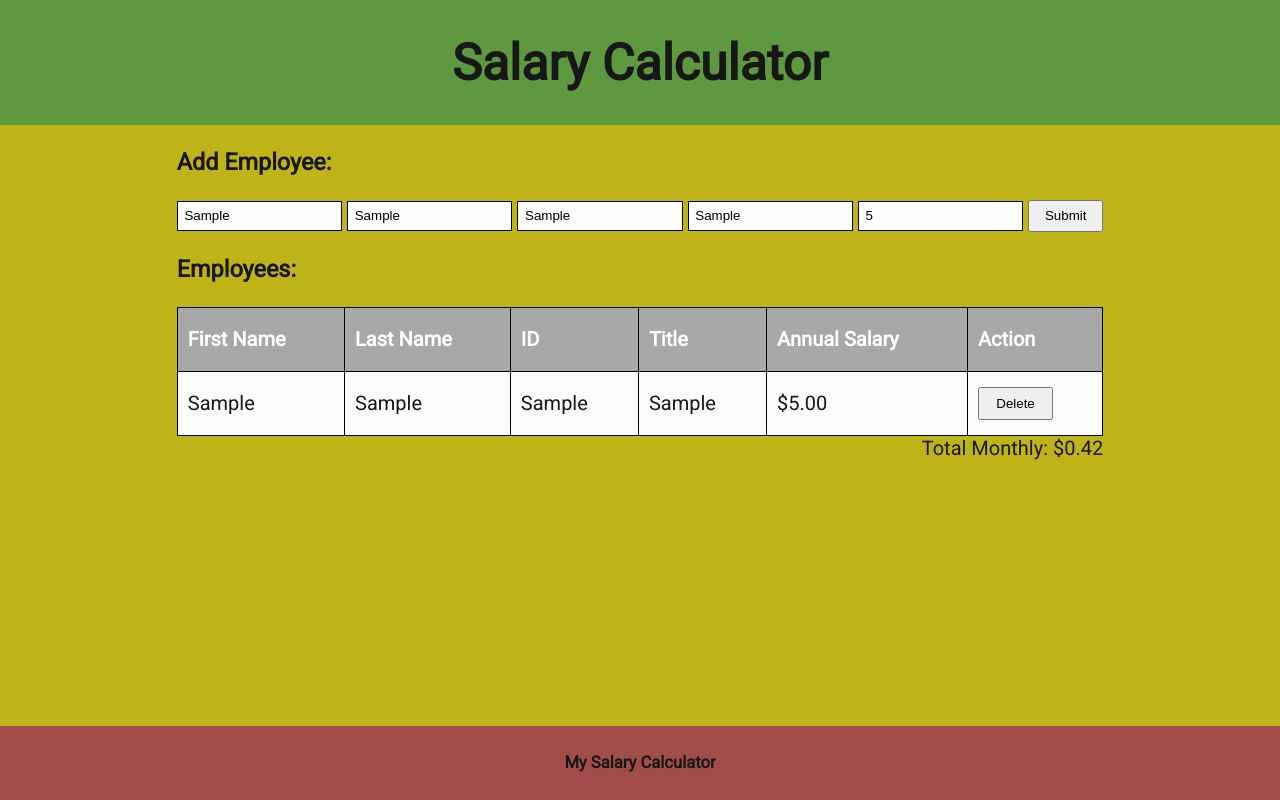
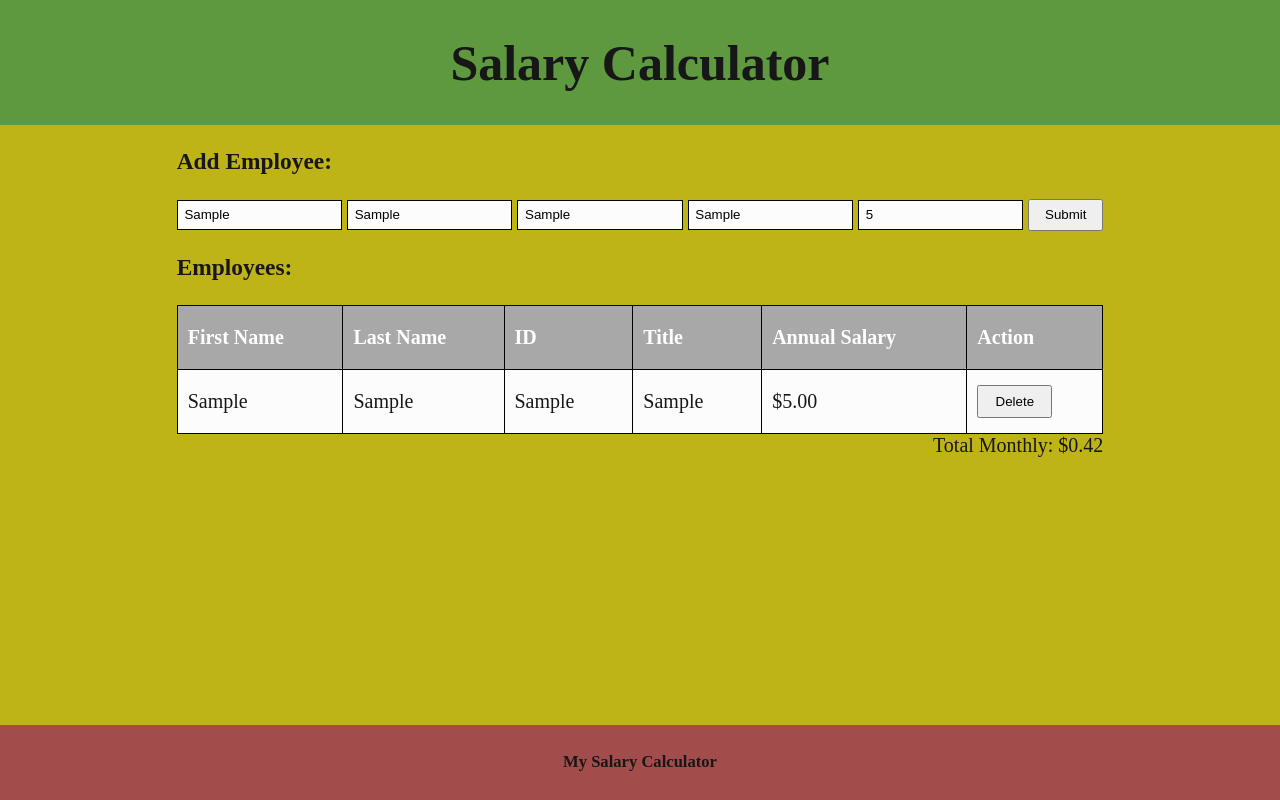
Before and after one commit to padifa/weekend-js-salary-calculator, a plain HTML site: page index.html in a window 1280 px wide. Both pictures are taken after typing "Sample", "Sample", "Sample", "Sample", "5" into the empty fields and a click on the button "Submit". Drawn offline with Linux system fonts and the light colour scheme.

```diff
--- a/style.css
+++ b/style.css
@@ -2,18 +2,11 @@
 
 body {
     background-color: #beb317;
-    font-family: 'Roboto', sans-serif;
+    font-family: 'Times New Roman', Times, serif;
     color: #181717;
     font-size: 1.25em;
-  }
-
-
-
-  html, body {
     min-height: 100vh;
     margin: auto;
-  }
-  body {
     display: flex;
     flex-direction: column;
   }
@@ -21,6 +14,10 @@
     height: 8em;
     background-color: #5e9940;
     text-align: center;
+    height: 100%;
+    display: flex;
+    justify-content: center;
+    align-items: center;
   }
   main {
     flex: auto;
@@ -31,22 +28,18 @@
     height: 8em;
     background-color: #a24c4c;
     text-align: center;
-  }
-
-
-  /* HEADER/FOOTER */
-  header, footer {
     height: 100%;
     display: flex;
     justify-content: center;
     align-items: center;
   }
+
   h1 {
     font-size: 2.5em;
   }
 
 
-  /* FORM ELEMENTS */
+
   input {
     padding: .5em;
     width: 150px;
@@ -58,20 +51,27 @@
     width: 75px;
   }
 
-
-  /* TABLE */
   table {
     width: 100%;
     text-align: left;
-  }
-  table, th, td {
     border: 1px solid black;
     border-collapse: collapse;
     height: 2.15em;
   }
-  th, td {
+
+  th{
     padding: .5em;
     min-width: 3.5em;
+    border: 1px solid black;
+    border-collapse: collapse;
+    height: 2.15em;
+  }
+  td {
+    padding: .5em;
+    min-width: 3.5em;
+    border: 1px solid black;
+    border-collapse: collapse;
+    height: 2.15em;
   }
   thead {
     background: #a9a8a8;
```
